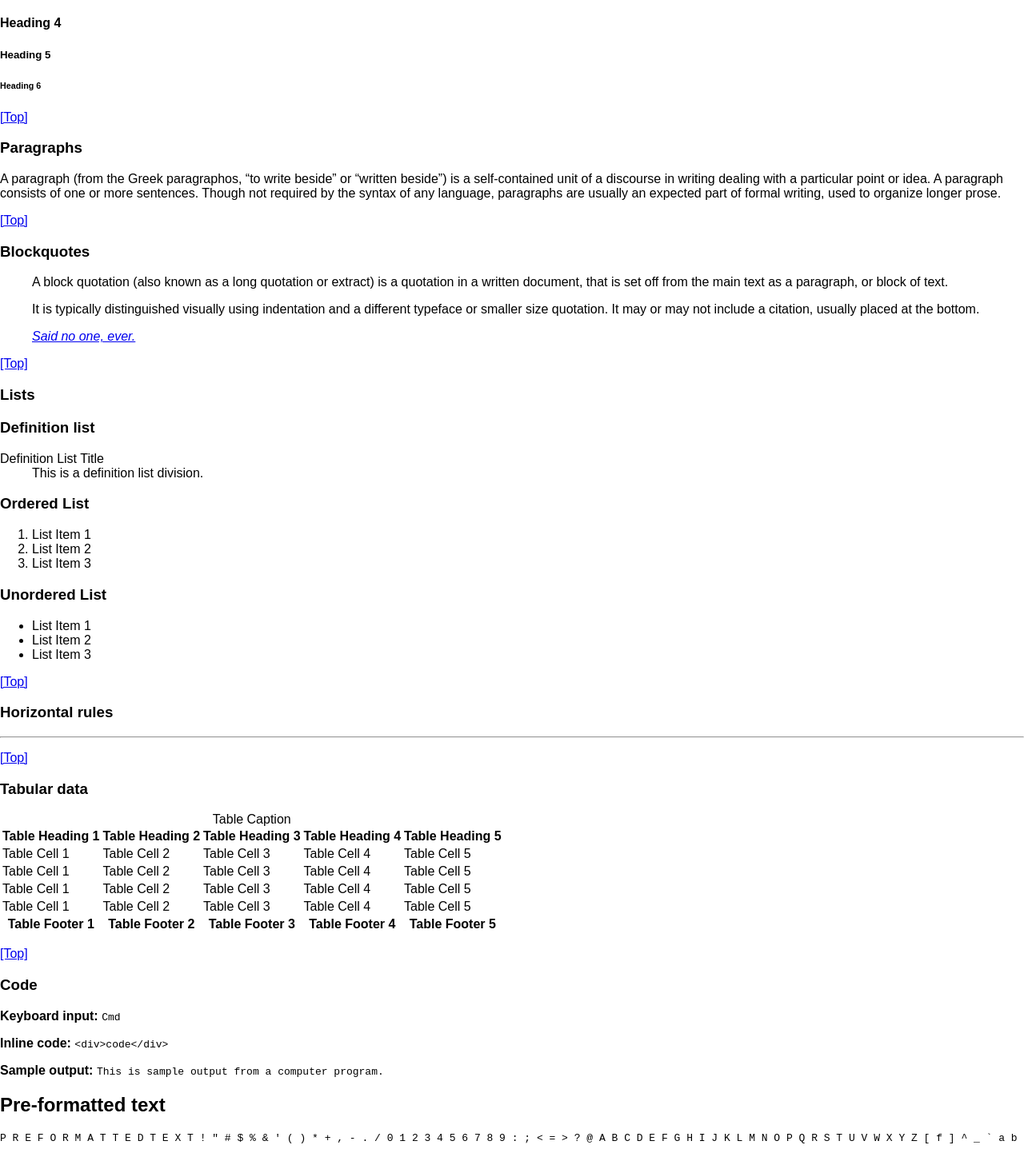
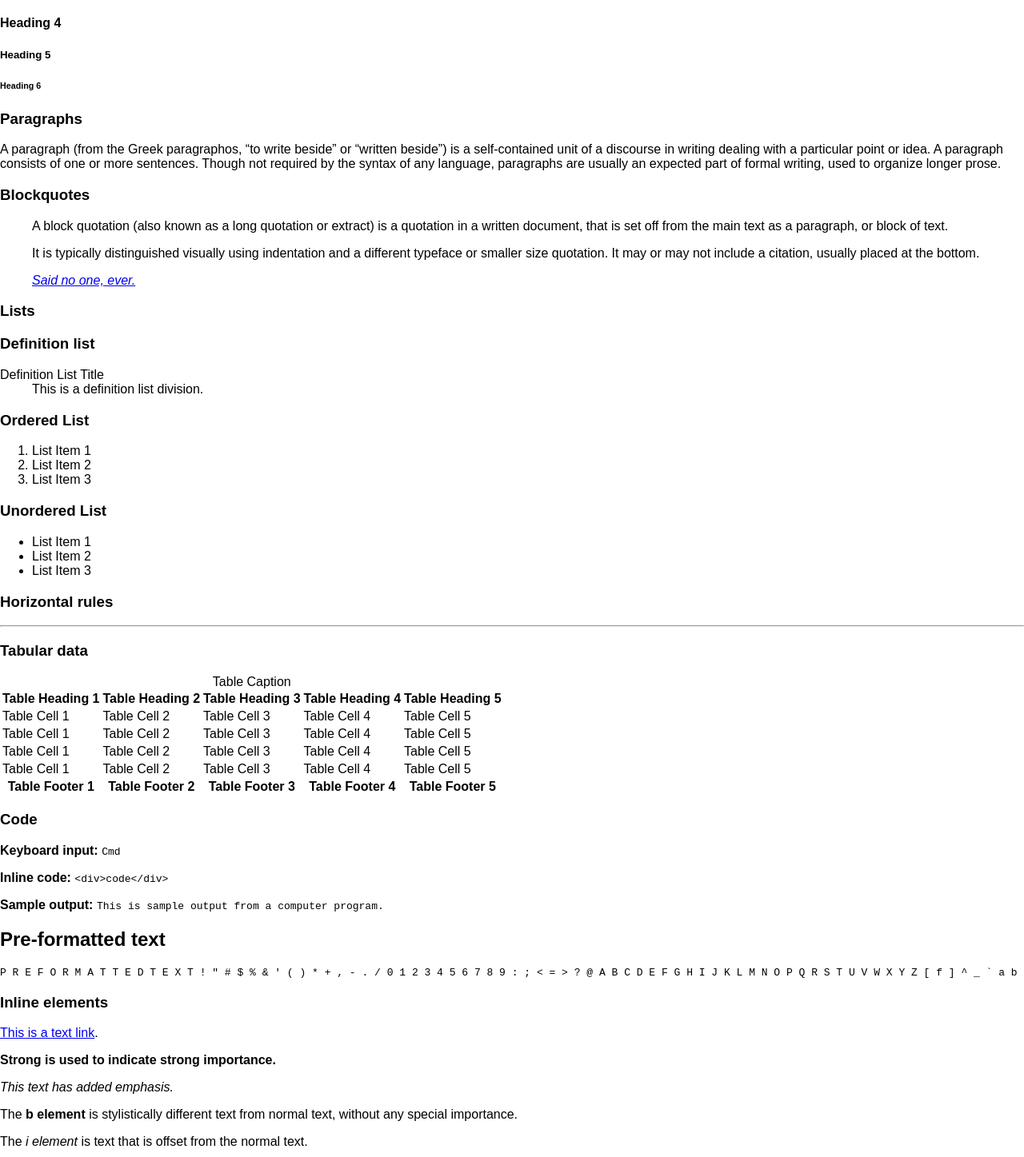
Before and after one commit to raymondware/swigg, a React (Create React App) app in the folder example/: page / in a window 1280 px wide. Shown: the part 821-2268 px from the top of the page at 80% size. Built offline with nearby package versions, Linux system fonts and the light colour scheme.

Commit message:
Remove top links

```diff
--- a/example/src/SemanticElements.js
+++ b/example/src/SemanticElements.js
@@ -62,14 +62,14 @@ const SemanticElements = () => (<div><header role="banner">
               <h5>Heading 5</h5>
               <h6>Heading 6</h6>
             </div>
-            <footer><p><a href="#top">[Top]</a></p></footer>
+            <footer></footer>
           </article>
           <article id="text__paragraphs">
             <header><h1>Paragraphs</h1></header>
             <div>
               <p>A paragraph (from the Greek paragraphos, “to write beside” or “written beside”) is a self-contained unit of a discourse in writing dealing with a particular point or idea. A paragraph consists of one or more sentences. Though not required by the syntax of any language, paragraphs are usually an expected part of formal writing, used to organize longer prose.</p>
             </div>
-            <footer><p><a href="#top">[Top]</a></p></footer>
+            <footer></footer>
           </article>
           <article id="text__blockquotes">
             <header><h1>Blockquotes</h1></header>
@@ -80,7 +80,7 @@ const SemanticElements = () => (<div><header role="banner">
                 <cite><a href="#!">Said no one, ever.</a></cite>
               </blockquote>
             </div>
-            <footer><p><a href="#top">[Top]</a></p></footer>
+            <footer></footer>
           </article>
           <article id="text__lists">
             <header><h1>Lists</h1></header>
@@ -103,14 +103,14 @@ const SemanticElements = () => (<div><header role="banner">
                 <li>List Item 3</li>
               </ul>
             </div>
-            <footer><p><a href="#top">[Top]</a></p></footer>
+            <footer></footer>
           </article>
           <article id="text__hr">
             <header><h1>Horizontal rules</h1></header>
             <div>
               <hr/>
             </div>
-            <footer><p><a href="#top">[Top]</a></p></footer>
+            <footer></footer>
           </article>
           <article id="text__tables">
             <header><h1>Tabular data</h1></header>
@@ -165,7 +165,7 @@ const SemanticElements = () => (<div><header role="banner">
                 </tr>
               </tbody>
             </table>
-            <footer><p><a href="#top">[Top]</a></p></footer>
+            <footer></footer>
           </article>
           <article id="text__code">
             <header><h1>Code</h1></header>
@@ -182,7 +182,7 @@ const SemanticElements = () => (<div><header role="banner">
   ` a b c d e f g h i j k l m n o
   p q r s t u v w x y z | ~ </pre>
             </div>
-            <footer><p><a href="#top">[Top]</a></p></footer>
+            <footer></footer>
           </article>
           <article id="text__inline">
             <header><h1>Inline elements</h1></header>
@@ -206,7 +206,7 @@ const SemanticElements = () => (<div><header role="banner">
               <p>The <var>variable element</var>, such as <var>x</var> = <var>y</var>.</p>
               <p>The time element: <time datetime="2013-04-06T12:32+00:00">2 weeks ago</time></p>
             </div>
-            <footer><p><a href="#top">[Top]</a></p></footer>
+            <footer></footer>
           </article>
         </section>
         <section id="embedded">
@@ -224,42 +224,42 @@ const SemanticElements = () => (<div><header role="banner">
                 <figcaption>Here is a caption for this image.</figcaption>
               </figure>
             </div>
-            <footer><p><a href="#top">[Top]</a></p></footer>
+            <footer></footer>
           </article>
           <article id="embedded__audio">
             <header><h2>Audio</h2></header>
             <div><audio controls="">audio</audio></div>
-            <footer><p><a href="#top">[Top]</a></p></footer>
+            <footer></footer>
           </article>
           <article id="embedded__video">
             <header><h2>Video</h2></header>
             <div><video controls="">video</video></div>
-            <footer><p><a href="#top">[Top]</a></p></footer>
+            <footer></footer>
           </article>
           <article id="embedded__canvas">
             <header><h2>Canvas</h2></header>
             <div><canvas>canvas</canvas></div>
-            <footer><p><a href="#top">[Top]</a></p></footer>
+            <footer></footer>
           </article>
           <article id="embedded__meter">
             <header><h2>Meter</h2></header>
             <div><meter value="2" min="0" max="10">2 out of 10</meter></div>
-            <footer><p><a href="#top">[Top]</a></p></footer>
+            <footer></footer>
           </article>
           <article id="embedded__progress">
             <header><h2>Progress</h2></header>
             <div><progress>progress</progress></div>
-            <footer><p><a href="#top">[Top]</a></p></footer>
+            <footer></footer>
           </article>
           <article id="embedded__svg">
             <header><h2>Inline SVG</h2></header>
             <div><svg width="100px" height="100px"><circle cx="100" cy="100" r="100" fill="#1fa3ec"></circle></svg></div>
-            <footer><p><a href="#top">[Top]</a></p></footer>
+            <footer></footer>
           </article>
           <article id="embedded__iframe">
             <header><h2>IFrame</h2></header>
             <div><iframe src="index.html" height="300"></iframe></div>
-            <footer><p><a href="#top">[Top]</a></p></footer>
+            <footer></footer>
           </article>
         </section>
         <section id="forms">
@@ -304,7 +304,7 @@ const SemanticElements = () => (<div><header role="banner">
                 <input id="input__text4" className="is-valid" type="text" placeholder="Text Input" />
               </p>
             </fieldset>
-            <p><a href="#top">[Top]</a></p>
+
             <fieldset id="forms__select">
               <legend>Select menus</legend>
               <p>
@@ -318,7 +318,7 @@ const SemanticElements = () => (<div><header role="banner">
                 </select>
               </p>
             </fieldset>
-            <p><a href="#top">[Top]</a></p>
+
             <fieldset id="forms__checkbox">
               <legend>Checkboxes</legend>
               <ul className="list list--bare">
@@ -327,7 +327,7 @@ const SemanticElements = () => (<div><header role="banner">
                 <li><label for="checkbox3"><input id="checkbox3" name="checkbox" type="checkbox" /> Choice C</label></li>
               </ul>
             </fieldset>
-            <p><a href="#top">[Top]</a></p>
+
             <fieldset id="forms__radio">
               <legend>Radio buttons</legend>
               <ul className="list list--bare">
@@ -336,7 +336,7 @@ const SemanticElements = () => (<div><header role="banner">
                 <li><label for="radio3"><input id="radio3" name="radio" type="radio" className="radio" /> Option 3</label></li>
               </ul>
             </fieldset>
-            <p><a href="#top">[Top]</a></p>
+
             <fieldset id="forms__textareas">
               <legend>Textareas</legend>
               <p>
@@ -344,7 +344,7 @@ const SemanticElements = () => (<div><header role="banner">
                 <textarea id="textarea" rows="8" cols="48" placeholder="Enter your message here"></textarea>
               </p>
             </fieldset>
-            <p><a href="#top">[Top]</a></p>
+
             <fieldset id="forms__html5">
               <legend>HTML5 inputs</legend>
               <p>
@@ -380,7 +380,7 @@ const SemanticElements = () => (<div><header role="banner">
                 <input type="datetime-local" id="idtl" value="1970-01-01T00:00" />
               </p>
             </fieldset>
-            <p><a href="#top">[Top]</a></p>
+
             <fieldset id="forms__action">
               <legend>Action buttons</legend>
               <p>
@@ -396,7 +396,7 @@ const SemanticElements = () => (<div><header role="banner">
                 <button type="button" disabled>&lt;button disabled&gt;</button>
               </p>
             </fieldset>
-            <p><a href="#top">[Top]</a></p>
+
           </form>
         </section>
       </main>
```
